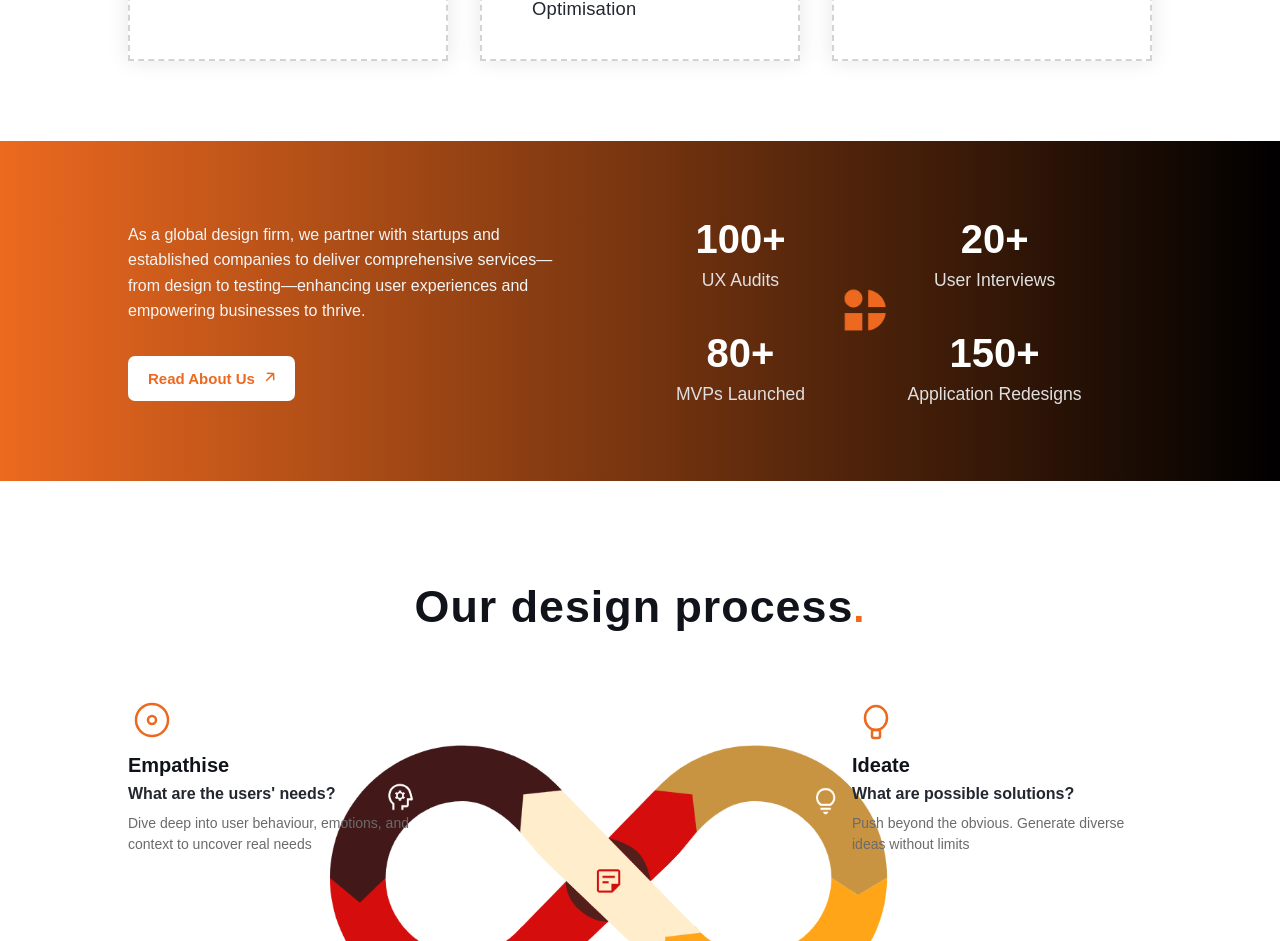
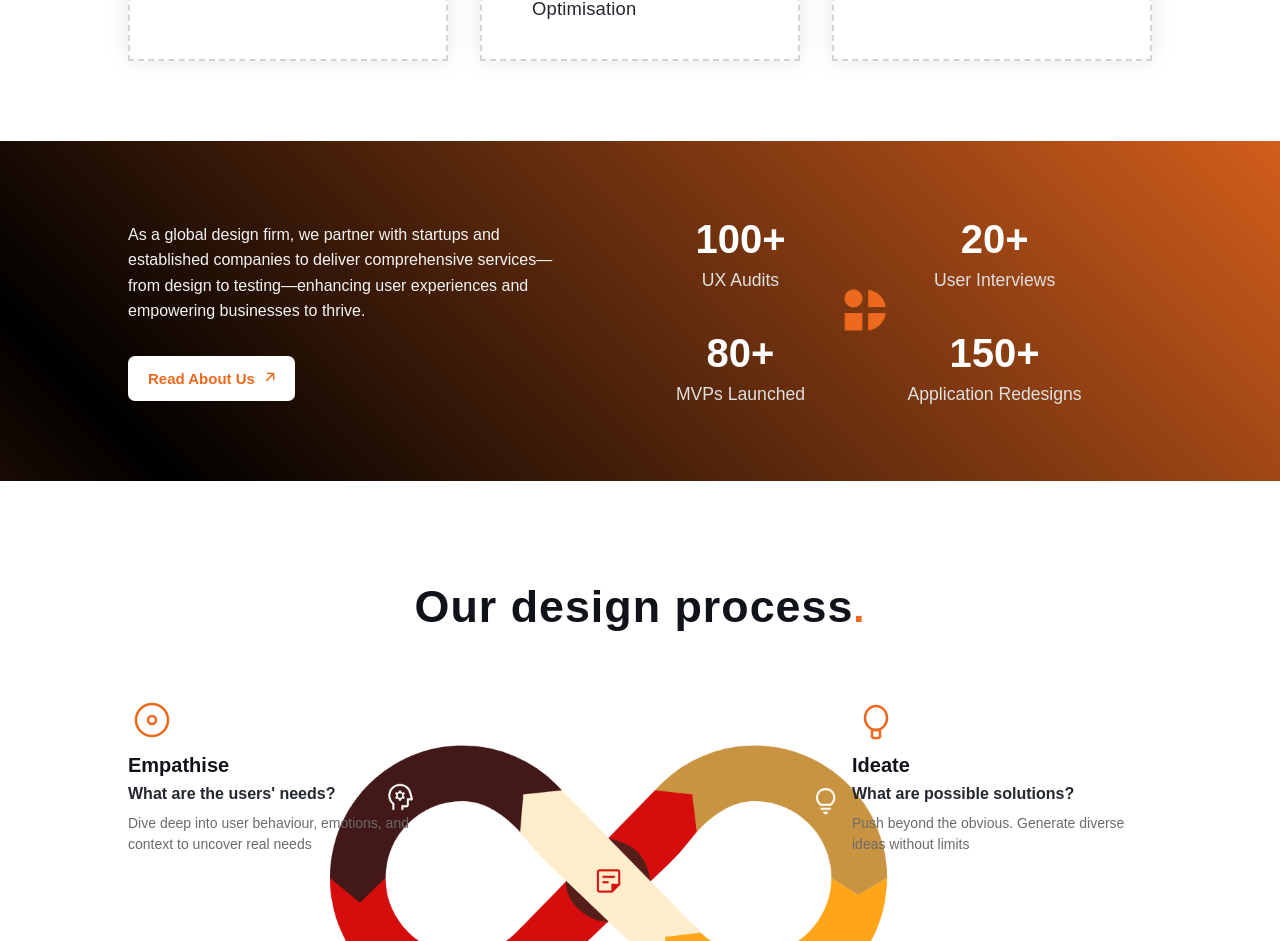
Before and after one commit to Illusio-Designs/IllusioDesign, a React (Vite) app in the folder Frontend1/: page / in a window 1280 px wide. Shown: the part 1558-2499 px from the top of the page. Built offline with nearby package versions, Linux system fonts and the light colour scheme.

Commit message:
Enhance Home page styles with a dynamic gradient background and animation for improved visual appeal.

```diff
--- a/Frontend1/src/styles/pages/Home.css
+++ b/Frontend1/src/styles/pages/Home.css
@@ -242,11 +242,25 @@
   display: flex;
   justify-content: space-between;
   align-items: center;
-  background: linear-gradient(to right, #EC691F, #000000);
+  background: linear-gradient(45deg, #EC691F, #000000, #EC691F);
+  background-size: 200% 200%;
   color: #fff;
   padding: 70px 10% 70px 10%;
   position: relative;
   min-height: 340px;
+  animation: gradientRotate 15s ease infinite;
+}
+
+@keyframes gradientRotate {
+  0% {
+    background-position: 0% 50%;
+  }
+  50% {
+    background-position: 100% 50%;
+  }
+  100% {
+    background-position: 0% 50%;
+  }
 }
 
 .impact-left {
```
